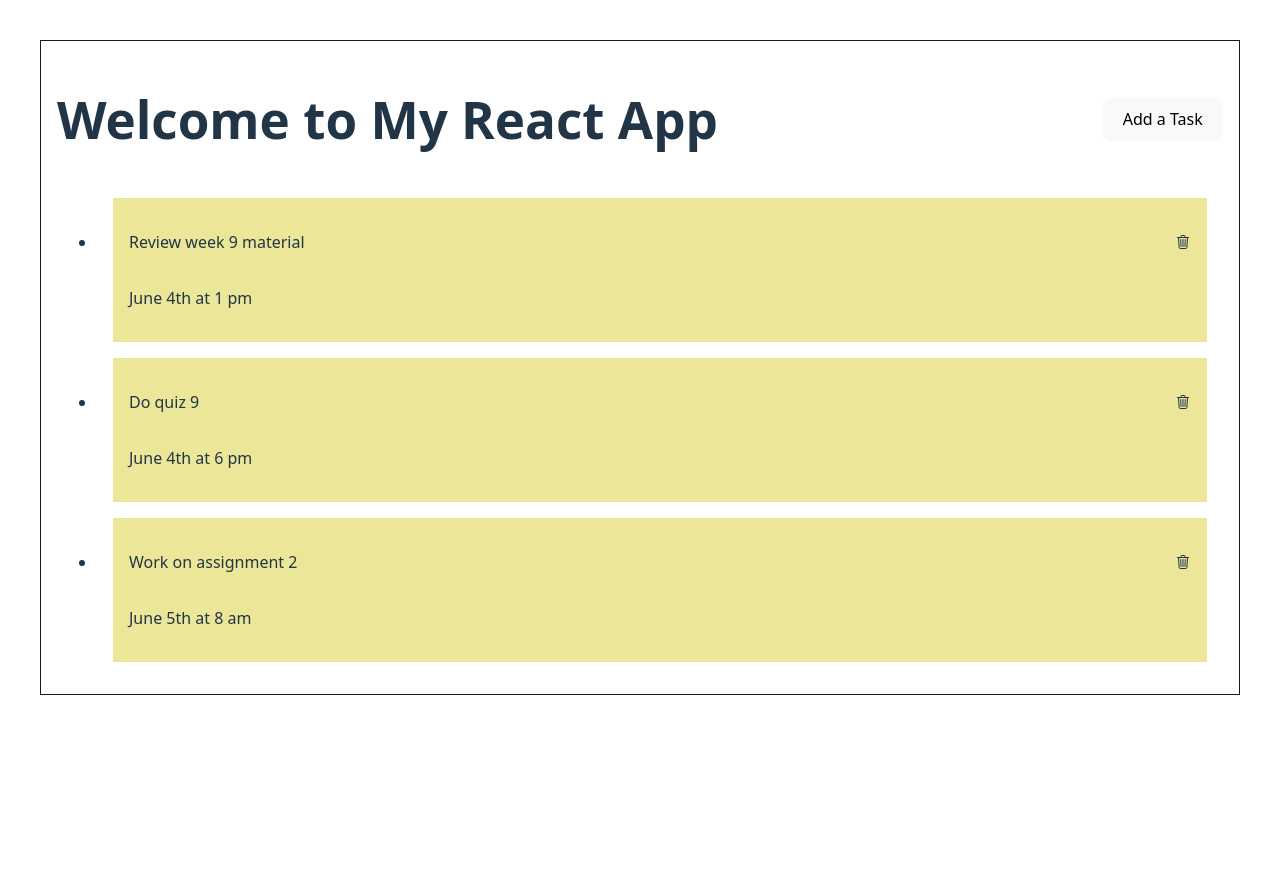
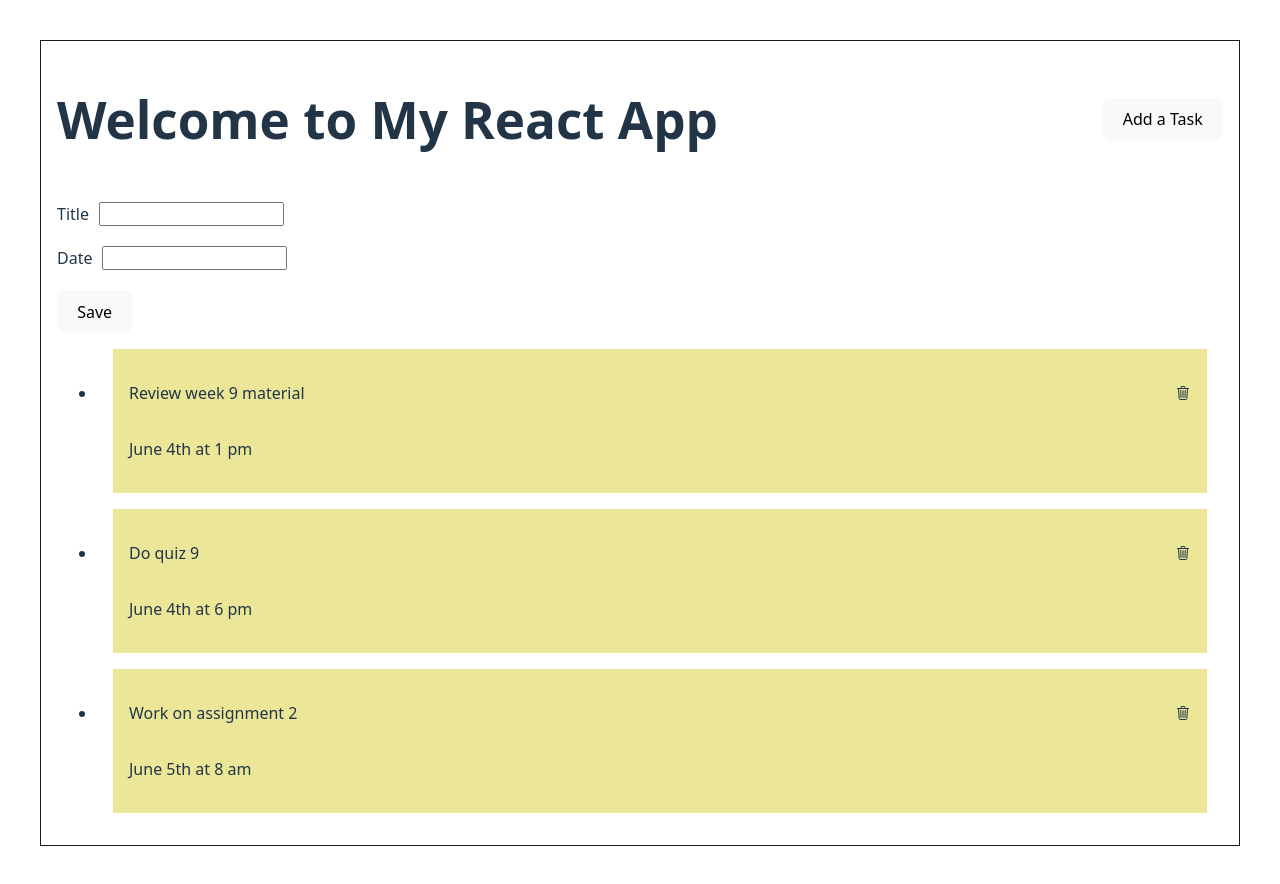
Before and after one commit to Qjr2023/cs5610, a React (Vite) app in the folder week9/my-react-app/: page / in a window 1280 px wide. Before the commit the page ends 848 px from the top, so only its background shows below. Built offline with nearby package versions, Linux system fonts and the light colour scheme.

Commit message:
Add AddTask component and integrate it into App; update styles for form controls

```diff
--- a/week9/my-react-app/src/App.jsx
+++ b/week9/my-react-app/src/App.jsx
@@ -1,5 +1,6 @@
 import React from "react";
 import Header from "./components/Header";
+import AddTask from "./components/AddTask";
 import TasksList from "./components/TasksList";
 
 export default function App() {
@@ -8,6 +9,7 @@
   return (
     <div className="appContainer">
       <Header myAppName={appName} version={2} />
+      <AddTask />
       <TasksList />
     </div>
   );
--- /dev/null
+++ b/week9/my-react-app/src/components/AddTask.jsx
@@ -0,0 +1,23 @@
+import React, {  useState } from 'react'
+
+export default function AddTask() {
+    const [title, setTitle] = useState("");
+    const [date, setDate] = useState("");
+    return (
+        <form>
+        <div className="form-control">
+                <label>Title</label>
+                <input type="text" value={title} onChange={function(e){
+                    setTitle(e.target.value);
+                }}/>
+        </div>
+        <div className="form-control">
+                <label>Date</label>
+                <input type="text" value={date} onChange={function(e){
+                    setDate(e.target.value);
+                }}></input>
+        </div>
+            <button type="submit"> Save </button>
+        </form>
+    )
+}
--- a/week9/my-react-app/src/index.css
+++ b/week9/my-react-app/src/index.css
@@ -79,6 +79,15 @@
   align-items: center;
 }
 
+.form-control {
+  margin: 20px 0;
+  display:flex;
+}
+
+.form-control label {
+  margin-right: 10px;
+}
+
 @media (prefers-color-scheme: light) {
   :root {
     color: #213547;
```
